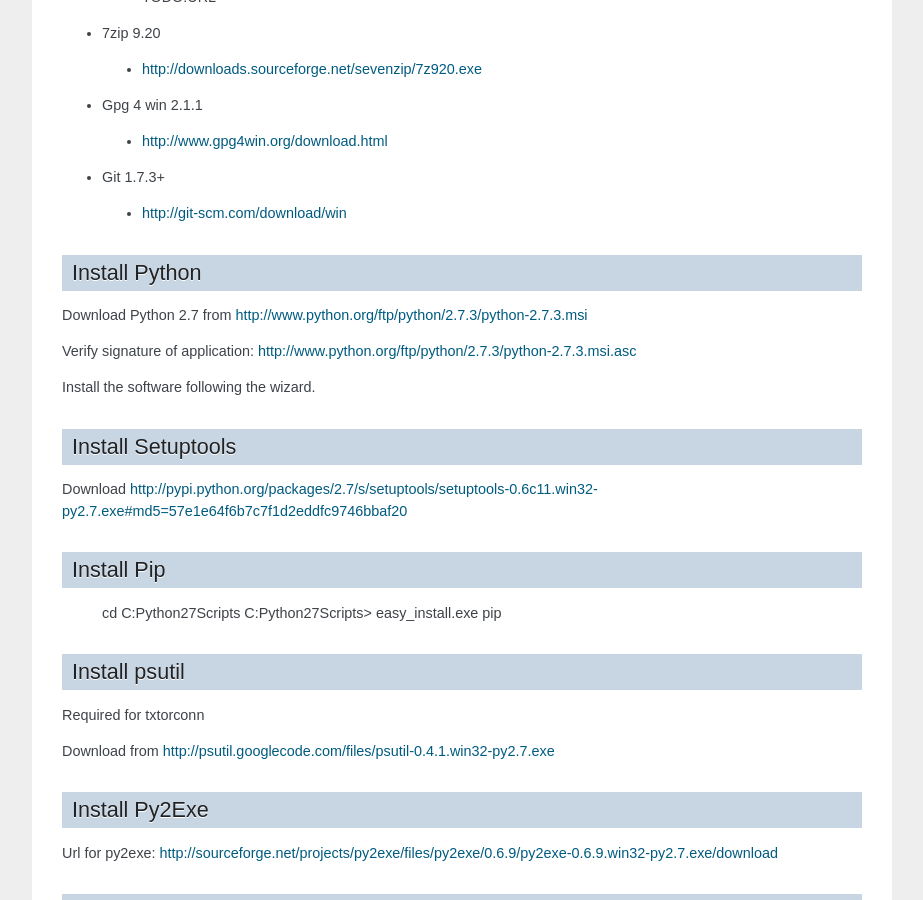
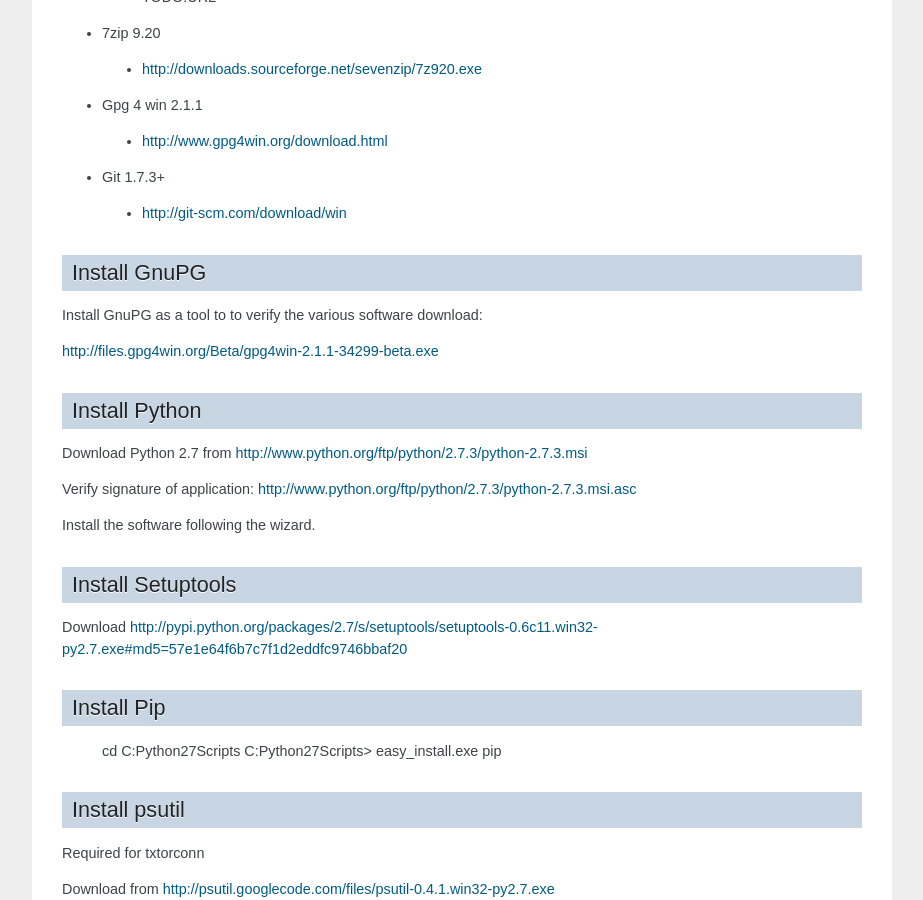
Before and after one commit to globaleaks/APAF, a Sphinx documentation site: the page built from docs/source/build_win32.rst, in a window 1280 px wide and 900 px high, scrolled down 957 px. Shown: the whole window, without its empty margins (198-1121 px from the left). Built offline with Sphinx 7.4.7, drawn with Linux system fonts in a browser that asks for light colours.

Commit message:
Update docs/source/build_win32.rst

```diff
--- a/docs/source/build_win32.rst
+++ b/docs/source/build_win32.rst
@@ -40,8 +40,14 @@
 * Git 1.7.3+
  * http://git-scm.com/download/win
 
+Install GnuPG
+-------------
+Install GnuPG as a tool to to verify the various software download:
+
+http://files.gpg4win.org/Beta/gpg4win-2.1.1-34299-beta.exe
+
 Install Python
-------------------
+--------------
 Download Python 2.7 from http://www.python.org/ftp/python/2.7.3/python-2.7.3.msi
 
 Verify signature of application: http://www.python.org/ftp/python/2.7.3/python-2.7.3.msi.asc
@@ -49,12 +55,12 @@
 Install the software following the wizard.
 
 Install Setuptools
-----------
+------------------
 
 Download http://pypi.python.org/packages/2.7/s/setuptools/setuptools-0.6c11.win32-py2.7.exe#md5=57e1e64f6b7c7f1d2eddfc9746bbaf20
 
 Install Pip
-----------
+-----------
 
     cd C:\Python27\Scripts
     C:\Python27\Scripts> easy_install.exe pip
@@ -109,8 +115,6 @@
     cd C:\Python27\Scripts
     C:\Python27\Scripts> pip.exe install ipaddr
 
-
-
 Install Git
 -----------
 Since github lets you download a simple `.zip`  of the latest revision of your
@@ -146,7 +150,7 @@
     $ git clone https://github.com/mmaker/APAF.git
 
 Install 7zip
------------
+------------
 Download http://downloads.sourceforge.net/sevenzip/7z920.exe and install following the wizard.
 
 It will place 7z.exe in "c:\Program Files\7-Zip\7z.exe"
@@ -164,7 +168,6 @@
     c:\Program Files\7-Zip\7z.exe x tor-0.2.2.35-win32-1.exe tor.exe
     move tor.exe PATH_WHERE_IS_BUILD_ENVIRONMENT/contrib/tor
 
-
 Build Apaf Application
 ----------------------
 Here you are ready to use the apaf. To build the single `.exe` file, run  ::
```
